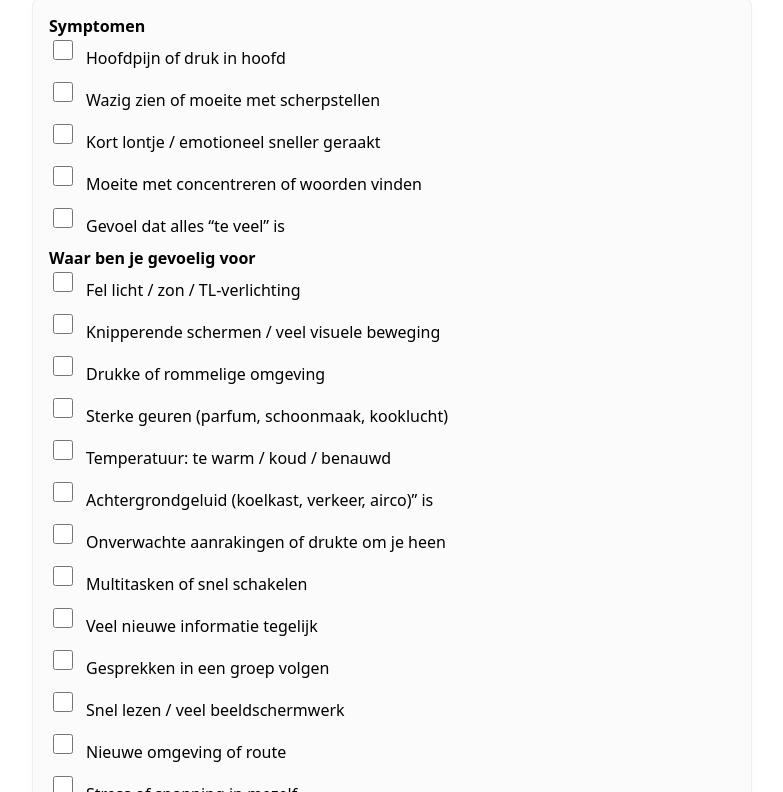
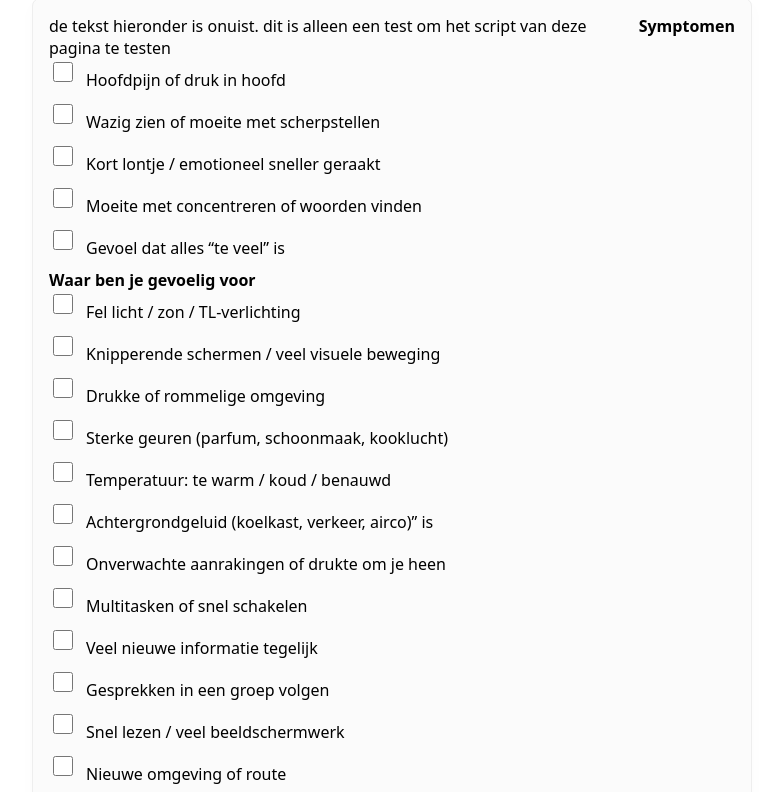
Before and after one commit to tienkamp/NAH-prikkels, a plain HTML site: page index.html in a window 1280 px wide. Shown: the part 108-900 px from the top of the page, without its empty margins (248-1031 px from the left). Drawn offline with Linux system fonts and the light colour scheme.

Commit message:
Update index.html

```diff
--- a/index.html
+++ b/index.html
@@ -35,7 +35,7 @@
   <form id="checklistForm" novalidate>
 
      <ul class="checklist">
- <li>
+ <li>de tekst hieronder is onuist. dit is alleen een test om het script van deze pagina te testen
         <b>Symptomen</b>
   </li>
 
```
